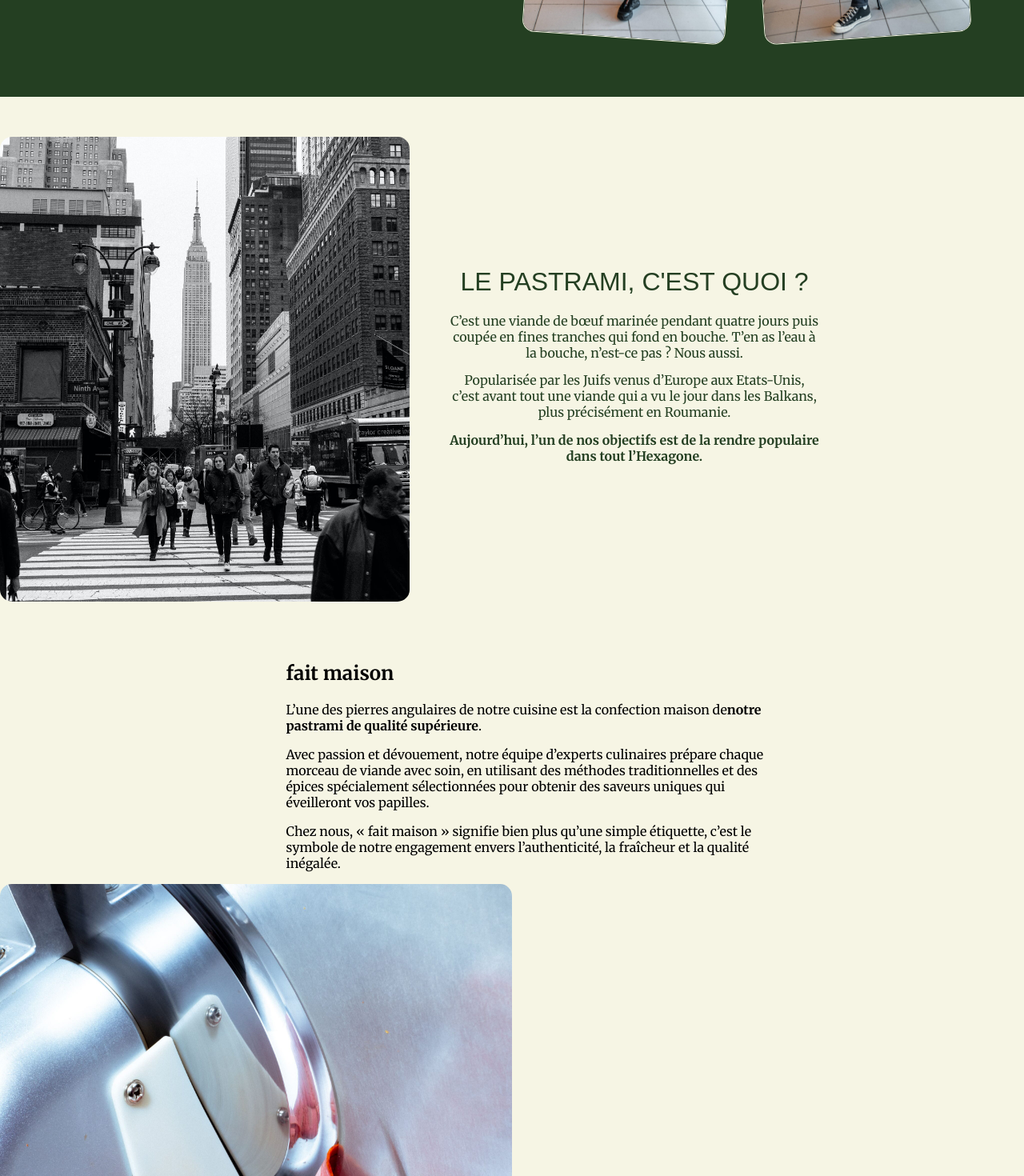
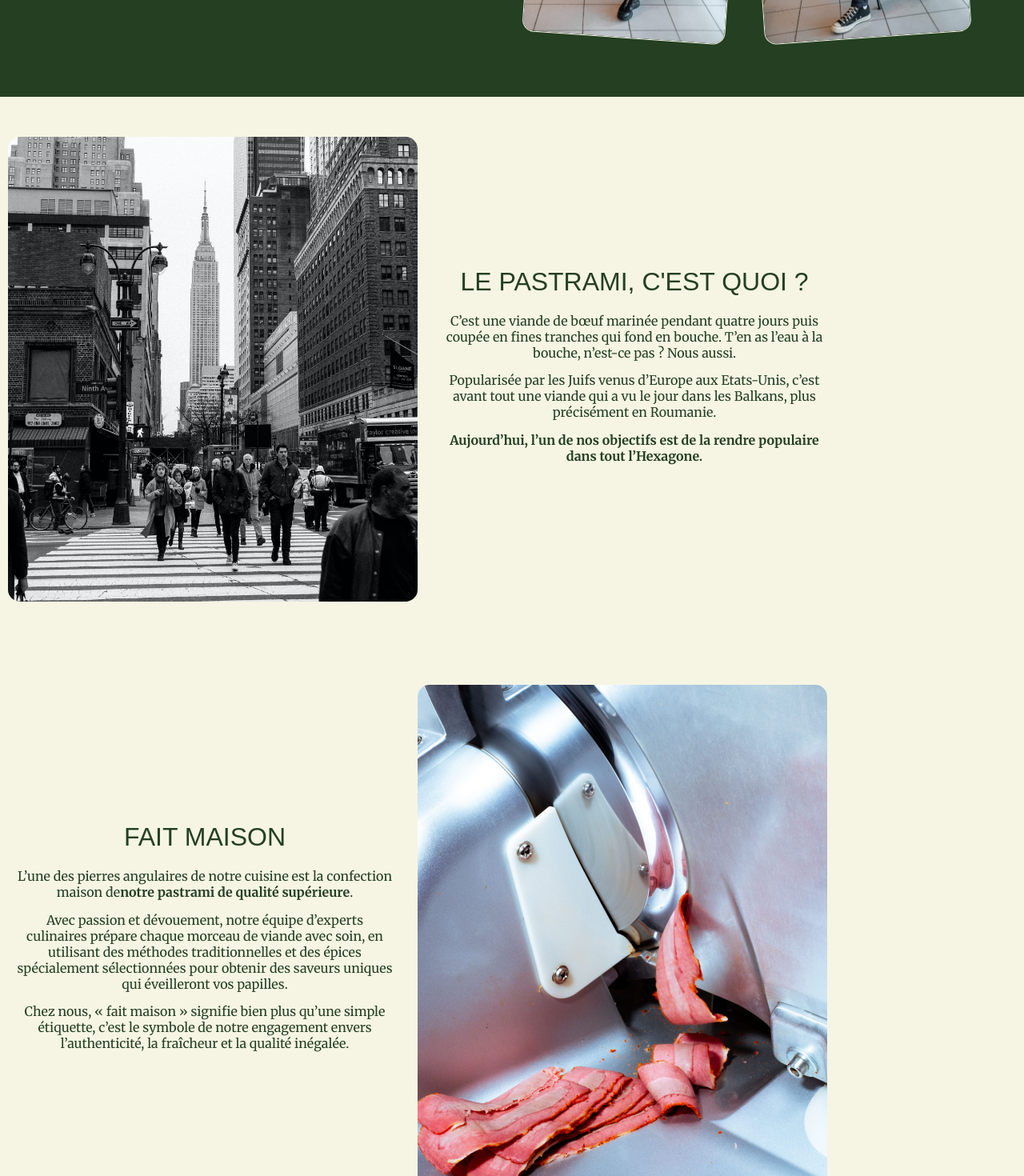
Before and after one commit to Adjel/brothersdeli, a Next.js app: page /Brand in a window 1280 px wide. Shown: the part 1020-2490 px from the top of the page at 80% size. Built offline with nearby package versions, Linux system fonts and the light colour scheme.

Commit message:
feat(brand): page notre-histoire

```diff
--- a/src/pages/Brand.js
+++ b/src/pages/Brand.js
@@ -77,7 +77,7 @@ export default function Brand() {
             <Image className={styles.image} src={NewYork} layout="responsive" />
           </section>
           <section className={styles.articleSection}>
-            <section className={styles.articleContent}>
+            <section className={styles.endArticleContent}>
               <h2 className={styles.articleH2}>le pastrami, c'est quoi ?</h2>
               <p className={styles.articleP}>
                 C’est une viande de bœuf marinée pendant quatre jours puis
@@ -100,21 +100,23 @@ export default function Brand() {
         </div>
       </article>
       <article className={styles.article}>
-        <section className={styles.articleContent}>
+        <div className={styles.articleWrapper}>
           <section className={styles.articleSection}>
-            <h2>fait maison</h2>
-            <p>
+            <section className={styles.startArticleContent}>
+              <h2 className={styles.articleH2}>fait maison</h2>
+              <p className={styles.articleP}>
                 L’une des pierres angulaires de notre cuisine est la confection
                 maison de
                 <b>notre pastrami de qualité supérieure</b>.
               </p>
-            <p>
+              <p className={styles.articleP}>
                 Avec passion et dévouement, notre équipe d’experts culinaires
                 prépare chaque morceau de viande avec soin, en utilisant des
-              méthodes traditionnelles et des épices spécialement sélectionnées
-              pour obtenir des saveurs uniques qui éveilleront vos papilles.
+                méthodes traditionnelles et des épices spécialement
+                sélectionnées pour obtenir des saveurs uniques qui éveilleront
+                vos papilles.
               </p>
-            <p>
+              <p className={styles.articleP}>
                 Chez nous, « fait maison » signifie bien plus qu’une simple
                 étiquette, c’est le symbole de notre engagement envers
                 l’authenticité, la fraîcheur et la qualité inégalée.
@@ -128,6 +130,7 @@ export default function Brand() {
               layout="responsive"
             />
           </section>
+        </div>
       </article>
     </section>
   );
--- a/src/styles/brand.module.css
+++ b/src/styles/brand.module.css
@@ -160,7 +160,7 @@ see marqueeContent at the bottom of this file*/
 
 .articleWrapper {
     max-width: calc(1024/16*1rem);
-    padding: calc(50/16*1rem) 0;
+    padding: calc(50/16*1rem) calc(10/16*1rem);
 }
 
 .articleSection {
@@ -168,7 +168,12 @@ see marqueeContent at the bottom of this file*/
 }
 
 
-.articleContent {
+.endArticleContent {
+    padding: calc(15/16*1rem);
+    flex-wrap: wrap;
+}
+
+.startArticleContent {
     padding: calc(15/16*1rem);
     flex-wrap: wrap;
 }
@@ -214,9 +219,13 @@ see marqueeContent at the bottom of this file*/
     .articleCreatorsContent {
         width: 50%;
     }
-    .articleContent {
+    .endArticleContent {
         padding: revert;
-        margin-left: calc(50/16*1rem);
+        margin-left: calc(30/16*1rem);
+    }
+    .startArticleContent {
+        padding: calc(10/16*1rem);
+        margin-right: calc(20/16*1rem);
     }
     .creatorsPhotosSection {
         display: flex;
```
Lines whose indentation alone changed are shown as unchanged.
